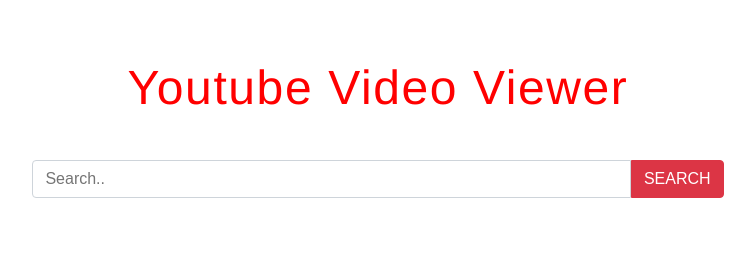
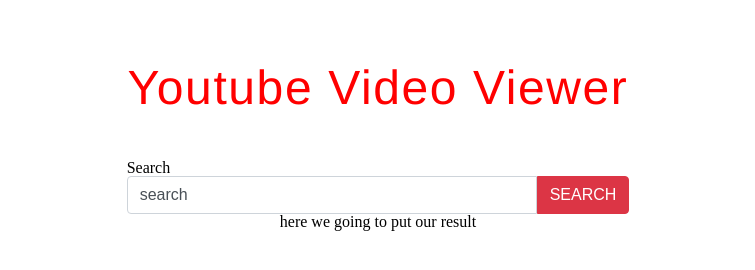
Before and after one commit to Gildara/YoutubeProject, a plain HTML site: page index.html in a window 1280 px wide. Shown: the whole page, without its empty margins (262-1017 px from the left). Drawn offline with Linux system fonts and the light colour scheme.

Commit message:
html and css adjustments git add .

```diff
--- a/index.html
+++ b/index.html
@@ -7,7 +7,7 @@
     <title> Youtube Video Viewer</title>
   </head>
   <body>
-    <div class = "container all">
+    <!-- <div class = "container all">
       <div class = "container app">
         <p class = "title"> Youtube Video Viewer </p>
 
@@ -16,6 +16,28 @@
           <button> search </button>
         </div>
       </div>
-    </div>
+    </div> -->
+
+    <!---____________________ADJUSTMENTS BY https://github.com/mira5619 _____________________-->
+    <div class="container">
+
+      <!--  Inna I change you <p> element to <h1>, this is requirement for semantic html, page to have <h1>(heading element) and it is good for screen readers(disabled people)-assesibility -->
+       <h1 class="title">Youtube Video Viewer</h1>
+
+       <div class="input-container">
+         <!-- it is good paractice input element to have <label>, can you sort out what to write in there? please? i do not have idea, if we do not fugure out what to wrire we can delete it(the label)-->
+
+             <label for="search">Search</label>
+             <!-- we are going to use input and button later in our js file, instead of classess I put there a ids -->
+             <!-- and I do not think we need button, we can make live search, untill user is typing...we will see, it looks better with btn -->
+              <div class="container search-button">
+               <input id="search" type="text" name="search" placeholder="Search.." value="search">
+
+               <button id="btn">Search</button>
+             </div>
+       </div>
+       <ul id="output">here we going to put our result</ul>
+   </div>
+   <script src="main.js"></script>
   </body>
 </html>
--- a/resources/css/style.css
+++ b/resources/css/style.css
@@ -14,16 +14,7 @@ button:focus {outline:0;}
  flex-direction:column;
 }
 
-.all {
-  width:100%;
-  align-content:center;
-  justify-content:center;
-  /*border:1px red solid;*/
-}
 
-.app {
-  width:90%;
-}
 
 .title{
   text-align:center;
@@ -36,17 +27,20 @@ button:focus {outline:0;}
   letter-spacing:.1rem;
 }
 
-.input-button{
+.search-button{
   flex-direction:row;
-  width:60%;
+  width:100%;
   /*border:1px red solid;*/
   justify-content:center;
 }
 
-.search{
+
+/* ___________________________ ADJUSTMENTS BY https://github.com/azelalynetan ________*/
+
+#search{
   width:24rem;
-  display: inline-block;
-  width: 100%;
+  /*display: inline-block;*/
+  /*width: 100%;*/
   padding: .375rem .75rem;
   font-size: 1rem;
   line-height: 1.5;
@@ -59,8 +53,8 @@ button:focus {outline:0;}
   border-bottom-right-radius: 0;
 }
 
-.input-button button {
-  display: inline-block;
+#btn {
+  /*display: inline-block;*/
   font-weight: 400;
   text-align: center;
   text-transform: uppercase;
```
